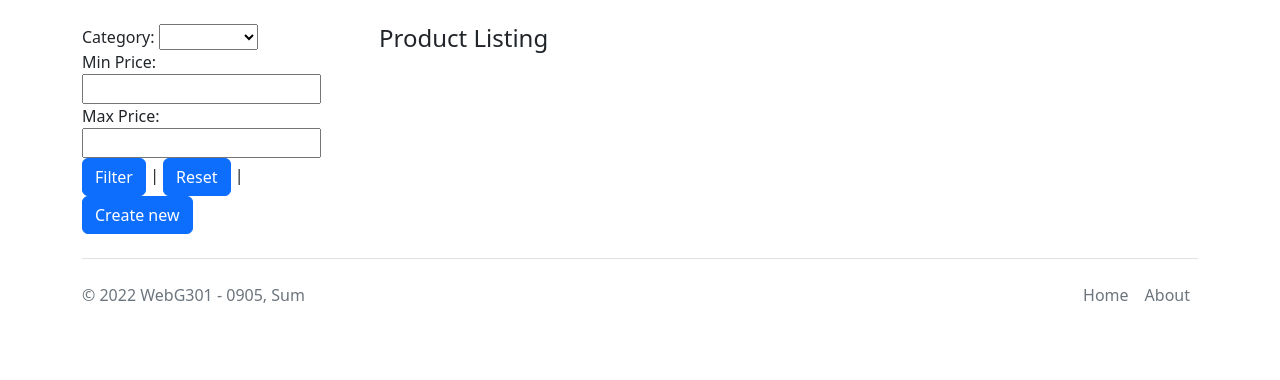
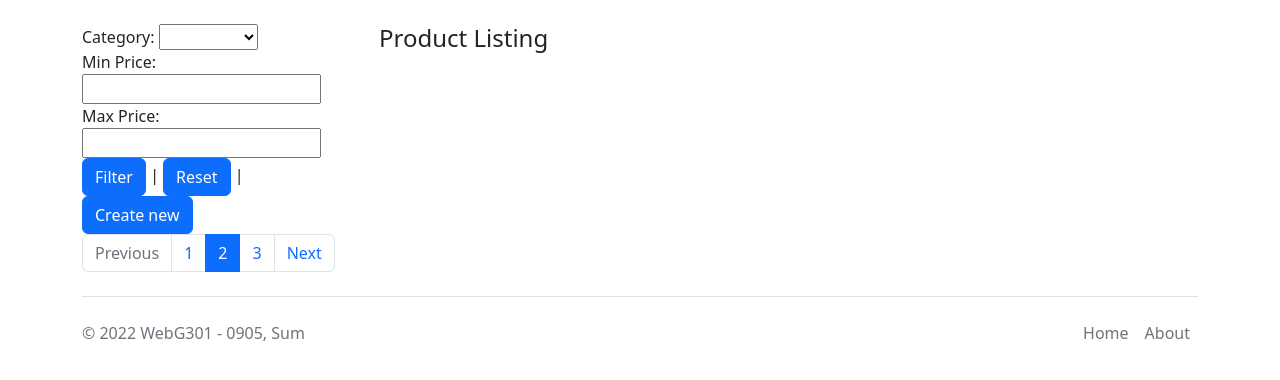
Before and after one commit to KieTuaNguyen/1631-day5, a Symfony app: template templates/product/index.html.twig in a window 1280 px wide. Shown: the part 73-453 px from the top of the page. Run offline with Twig, Linux system fonts and the light colour scheme; the template is opened without the code that fills it, so the values that code supplies are empty; some libraries are stand-ins or nearby versions.

Commit message:
6th commit

```diff
--- a/templates/product/index.html.twig
+++ b/templates/product/index.html.twig
@@ -37,9 +37,8 @@
 					{% for product in products %}
 						<div class="col">
 							<div class="card h-100">
-								<img class="card-img-top" src="{{ asset('images/logo.jpg') }}">
+								<img src=" {{ asset('images/product/' ~ product.imgurl) }}" class="card-img-top" alt="Symfony">
 								<div class="card-body">
-									<img src=" {{ asset('images/product/' ~ product.imgurl) }}" class="img-thumbnail" alt="Symfony" width="50" height="50">
 									<h5 class="card-title">{{ product.Name }}</h5>
 									<h6 class="card-subtitle">Category:
 										{{ product.category.Name }}</h6>
@@ -56,4 +55,23 @@
 			</div>
 		</div>
 	</div>
+	<nav aria-label="...">
+		<ul class="pagination">
+			<li class="page-item disabled">
+				<a class="page-link">Previous</a>
+			</li>
+			<li class="page-item">
+				<a class="page-link" href="#">1</a>
+			</li>
+			<li class="page-item active" aria-current="page">
+				<a class="page-link" href="#">2</a>
+			</li>
+			<li class="page-item">
+				<a class="page-link" href="#">3</a>
+			</li>
+			<li class="page-item">
+				<a class="page-link" href="#">Next</a>
+			</li>
+		</ul>
+	</nav>
 </div>{% endblock %}
```
Also changed, not shown: src/Controller/ProductController.php (+13 -14 lines), src/Repository/ProductRepository.php (+6 -10 lines).
